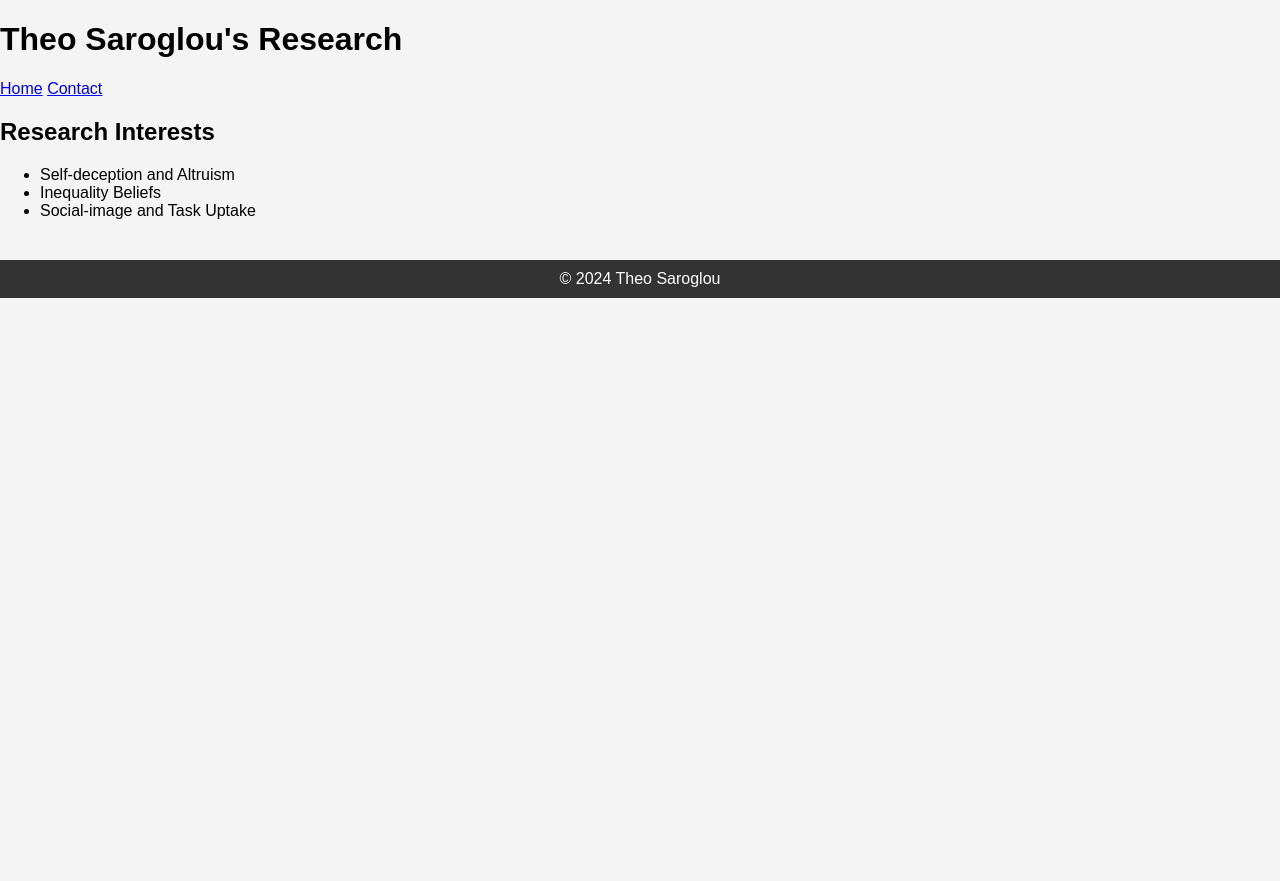
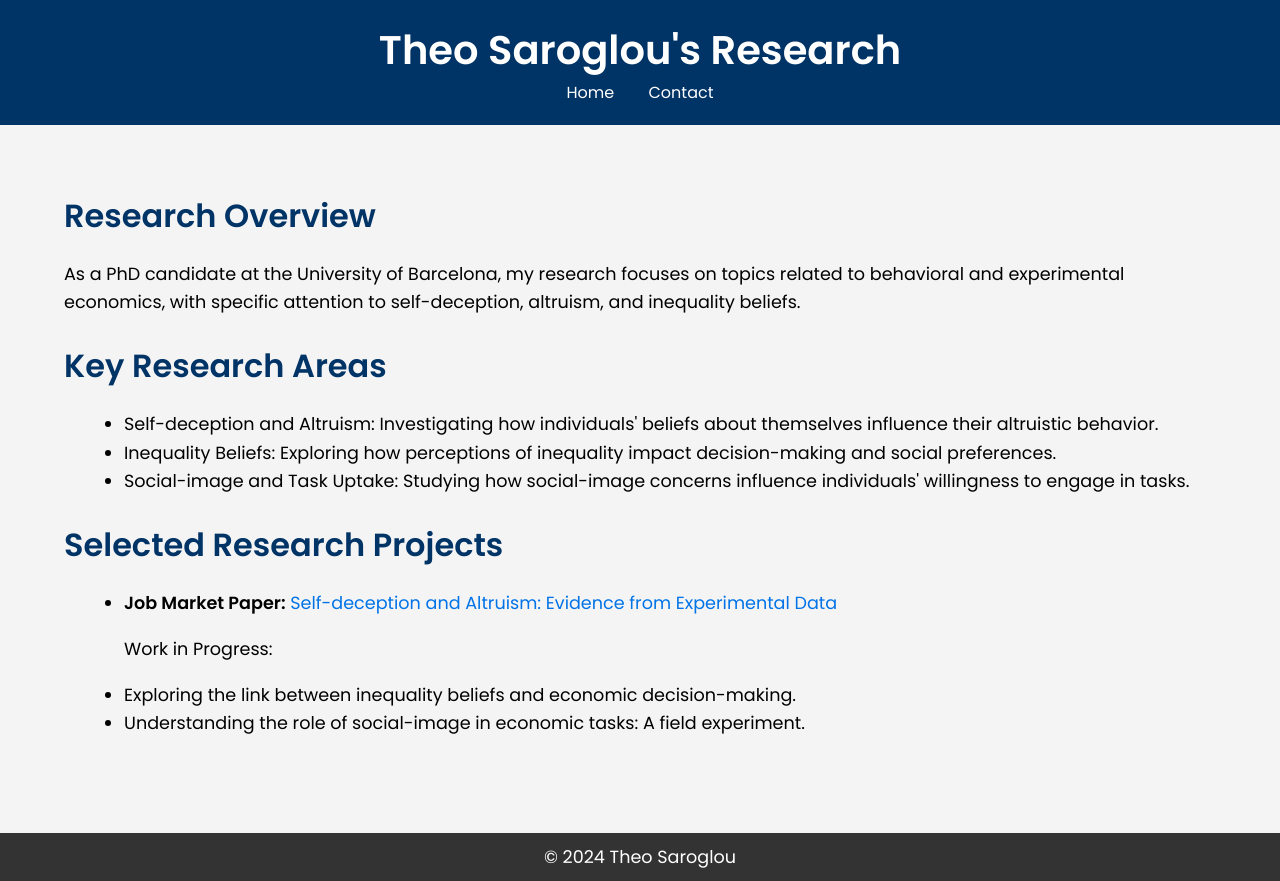
Before and after one commit to tsaroglou/theo-saroglou, a plain HTML site: page research.html in a window 1280 px wide. Before the commit the page ends 800 px from the top, so only its background shows below. Drawn offline with Linux system fonts and the light colour scheme.

Commit message:
step 7 - prettify all 3 pages

```diff
--- a/research.html
+++ b/research.html
@@ -4,28 +4,127 @@
     <meta charset="UTF-8">
     <meta name="viewport" content="width=device-width, initial-scale=1.0">
     <title>Research - Theo Saroglou</title>
-    <link rel="stylesheet" href="style.css">
+
+    <!-- Google Fonts -->
+    <link rel="stylesheet" href="https://fonts.googleapis.com/css2?family=Poppins:wght@300;400;600&display=swap">
+
+    <style>
+        body {
+            font-family: 'Poppins', sans-serif;
+            background-color: #f4f4f4;
+            margin: 0;
+            padding: 0;
+        }
+
+        .container {
+            width: 90%;
+            max-width: 1200px;
+            margin: 0 auto;
+        }
+
+        header {
+            background-color: #003366;
+            color: white;
+            padding: 20px 0;
+            text-align: center;
+        }
+
+        header h1 {
+            font-size: 2.5rem;
+            margin: 0;
+        }
+
+        nav a {
+            color: white;
+            margin: 0 15px;
+            text-decoration: none;
+        }
+
+        section {
+            padding: 40px 0;
+        }
+
+        h2 {
+            color: #003366;
+            font-size: 2rem;
+            margin-bottom: 20px;
+        }
+
+        p, li {
+            font-size: 1.1rem;
+            line-height: 1.6;
+        }
+
+        ul {
+            list-style-type: disc;
+            margin-left: 20px;
+        }
+
+        a {
+            color: #0073e6;
+            text-decoration: none;
+        }
+
+        a:hover {
+            color: #005bb5;
+        }
+
+        footer {
+            background-color: #333;
+            color: white;
+            text-align: center;
+            padding: 10px 0;
+            margin-top: 40px;
+        }
+
+        footer p {
+            margin: 0;
+        }
+
+        footer a {
+            color: #0073e6;
+            text-decoration: none;
+        }
+    </style>
 </head>
 <body>
     <header>
+        <div class="container">
             <h1>Theo Saroglou's Research</h1>
             <nav>
                 <a href="index.html">Home</a>
                 <a href="contact.html">Contact</a>
             </nav>
+        </div>
     </header>
 
     <section>
-        <h2>Research Interests</h2>
+        <div class="container">
+            <h2>Research Overview</h2>
+            <p>As a PhD candidate at the University of Barcelona, my research focuses on topics related to behavioral and experimental economics, with specific attention to self-deception, altruism, and inequality beliefs.</p>
+
+            <h2>Key Research Areas</h2>
             <ul>
-            <li>Self-deception and Altruism</li>
-            <li>Inequality Beliefs</li>
-            <li>Social-image and Task Uptake</li>
+                <li>Self-deception and Altruism: Investigating how individuals' beliefs about themselves influence their altruistic behavior.</li>
+                <li>Inequality Beliefs: Exploring how perceptions of inequality impact decision-making and social preferences.</li>
+                <li>Social-image and Task Uptake: Studying how social-image concerns influence individuals' willingness to engage in tasks.</li>
             </ul>
+
+            <h2>Selected Research Projects</h2>
+            <ul>
+                <li><strong>Job Market Paper:</strong> <a href="https://rebrand.ly/ch-3-live" target="_blank">Self-deception and Altruism: Evidence from Experimental Data</a></li>
+                <p>Work in Progress:</p>
+
+                <li><strong></strong> Exploring the link between inequality beliefs and economic decision-making.</li>
+                <li><strong></strong> Understanding the role of social-image in economic tasks: A field experiment.</li>
+            </ul>
+        </div>
     </section>
 
     <footer>
+        <div class="container">
             <p>&copy; 2024 Theo Saroglou</p>
+        </div>
     </footer>
 </body>
 </html>
```
Also changed, not shown: contact.html (+84 -1 lines), index.html (+3 -1 lines). Lines whose indentation alone changed are shown as unchanged.
